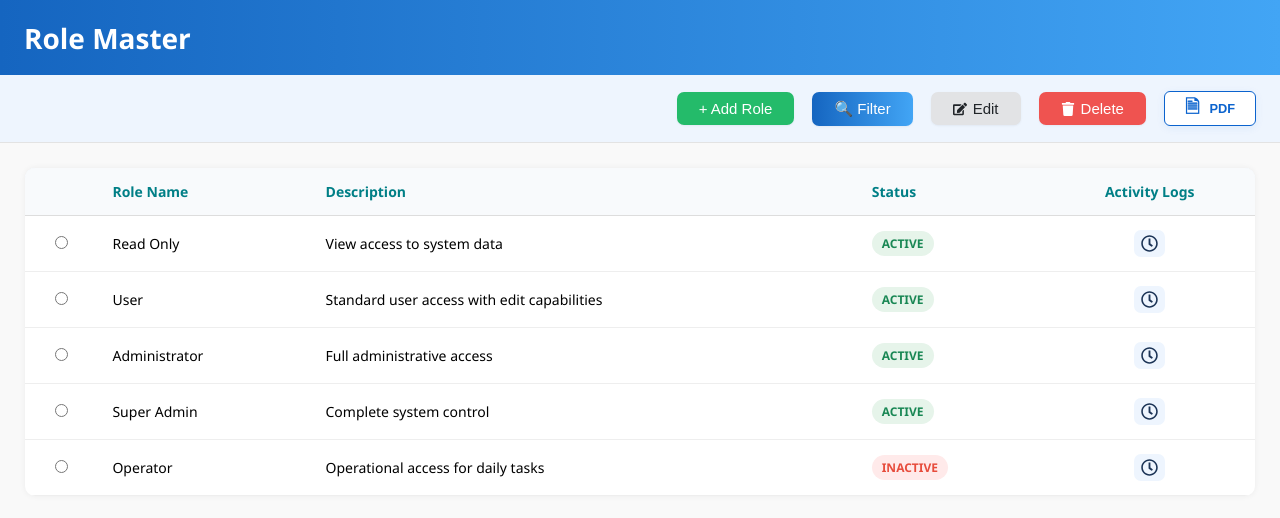
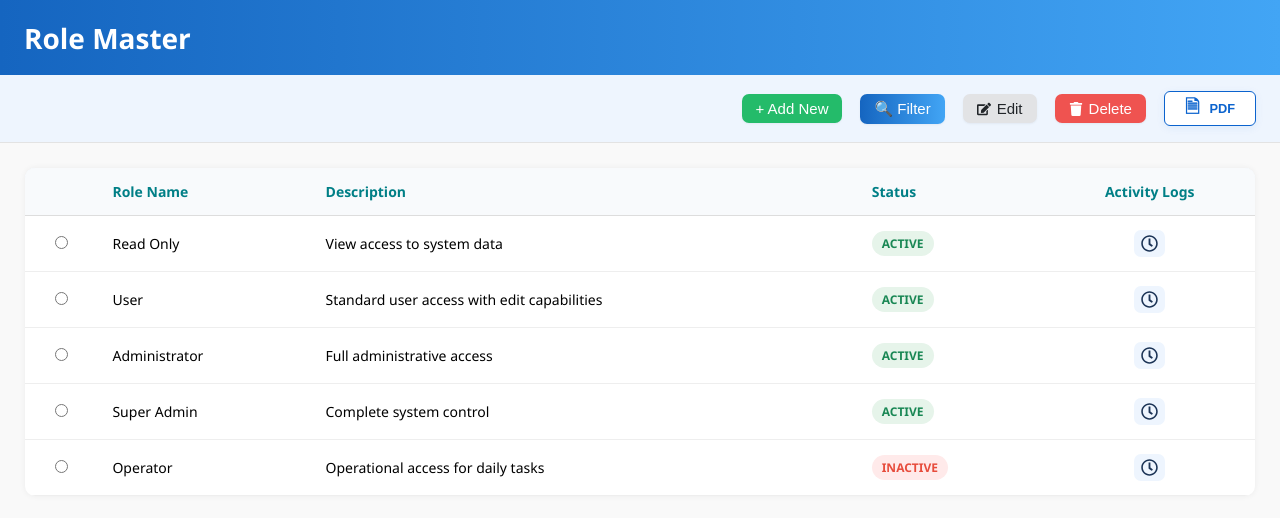
Before and after one commit to amit45555/pharmacorp-app, a React (Create React App) app: page /roles in a window 1280 px wide. Shown: the top 518 px of the page. Built offline with nearby package versions, Linux system fonts and the light colour scheme; some icons are missing.

Commit message:
changes for the role master

```diff
--- a/src/pages/RoleMasterTable/RoleMasterTable.module.css
+++ b/src/pages/RoleMasterTable/RoleMasterTable.module.css
@@ -375,7 +375,7 @@ tbody td {
   border: none;
   font-size: 15px;
   cursor: pointer;
-  padding: 8px 22px;
+  padding: 6px 14px;
   box-shadow: 0 1px 2px rgba(90, 96, 120, 0.08);
   transition: background 0.19s, color 0.19s;
   display: flex;
--- a/src/pages/RoleMasterTable/RoleMasterTable.tsx
+++ b/src/pages/RoleMasterTable/RoleMasterTable.tsx
@@ -292,7 +292,7 @@ export default function RoleMasterTable() {
               navigate("/add-role");
             }}
           >
-            + Add Role
+            + Add New
           </button>
           <button
             className={styles.filterBtn}
```
